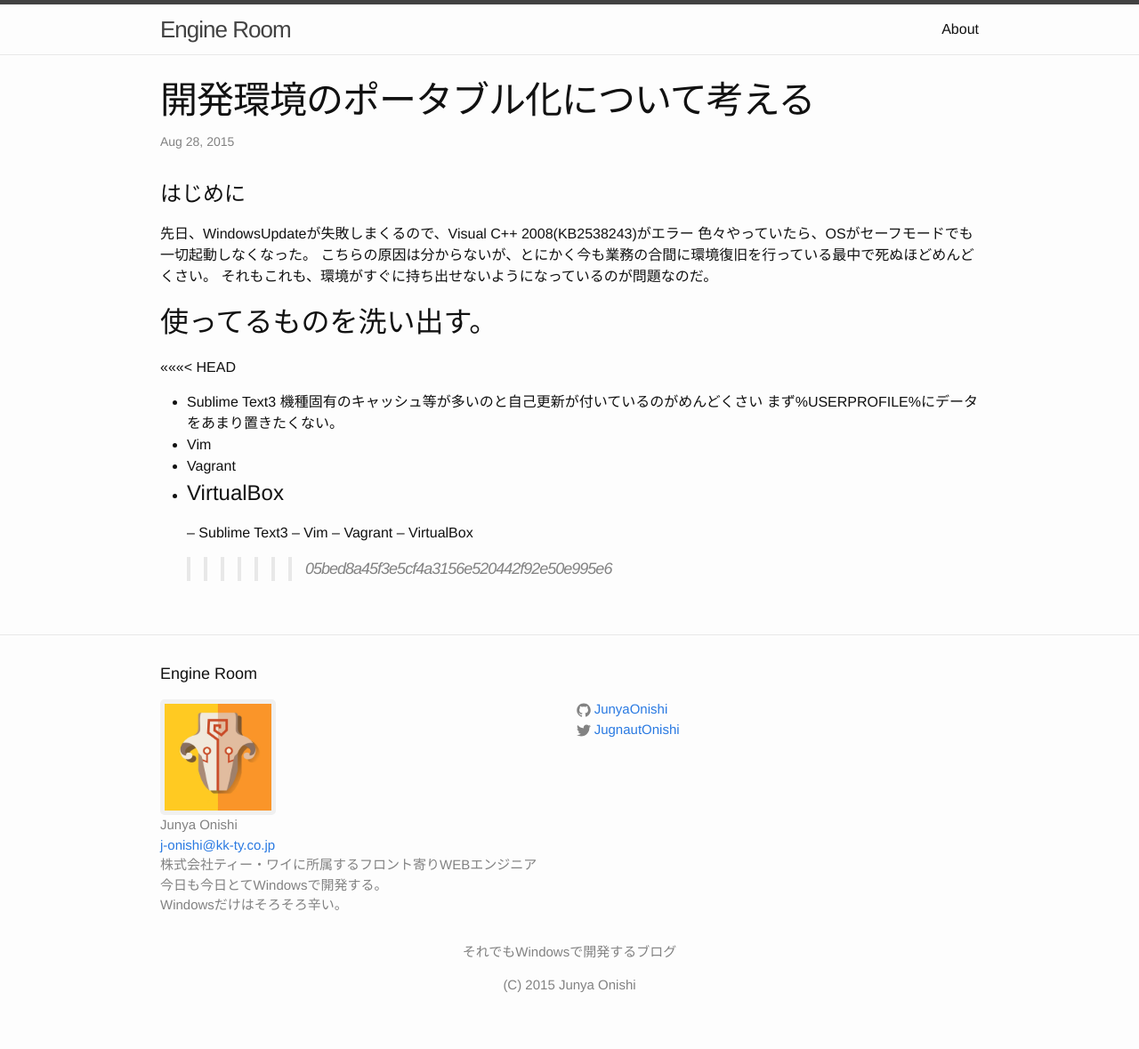
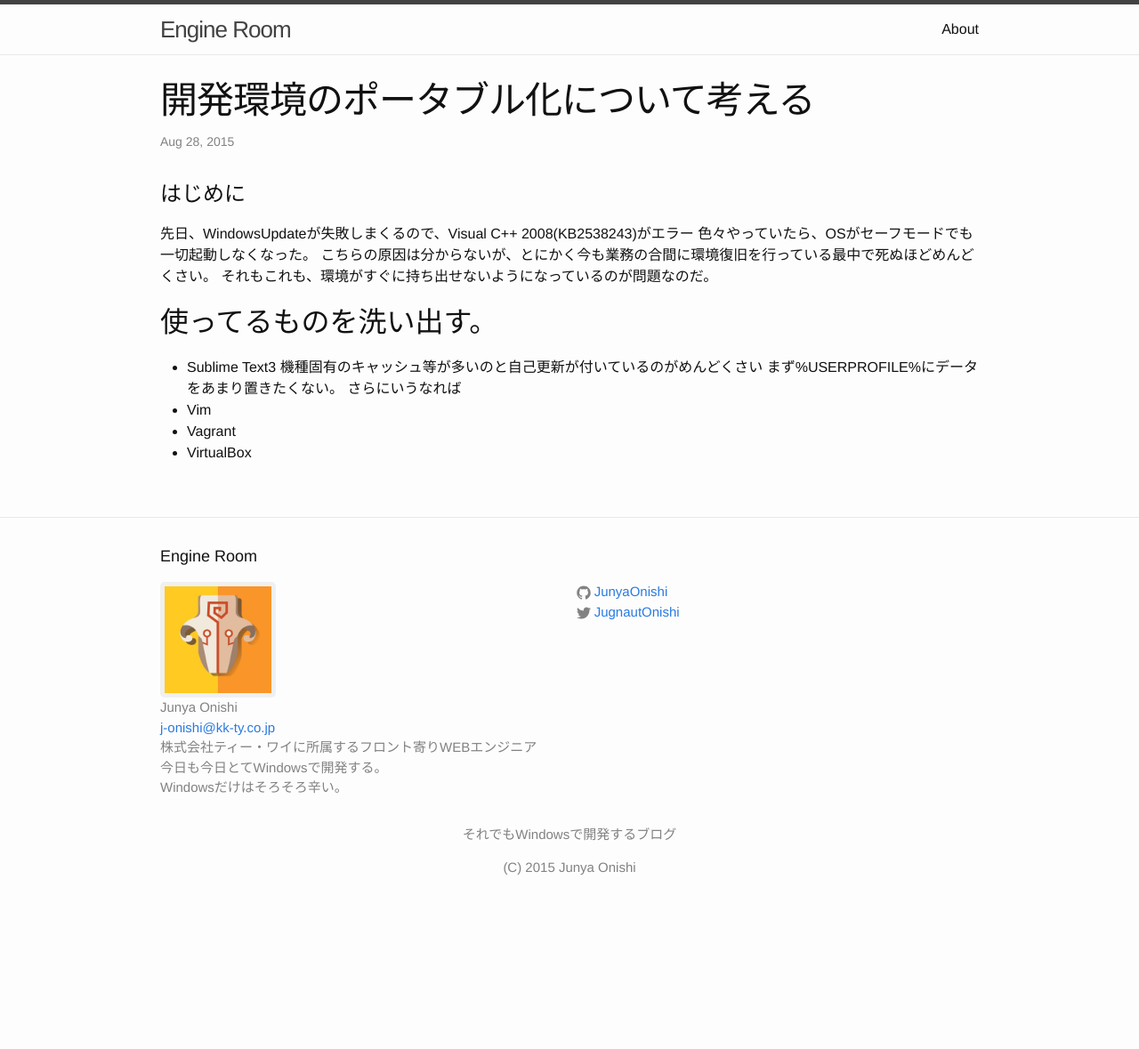
Before and after one commit to JunyaOnishi/JunyaOnishi.github.io, a Jekyll site: the page built from _posts/2015-08-28-Think-about-Portability-of-Develop-Enviroment.md, in a window 1280 px wide. Shown: the whole page at 89% size. Built offline with Jekyll 4.4.1, drawn with Linux system fonts in a browser that asks for light colours; after the commit the page ends 1047 px from its top, so only the background shows below that.

Commit message:
add Post

```diff
--- a/_posts/2015-08-28-Think-about-Portability-of-Develop-Enviroment.md
+++ b/_posts/2015-08-28-Think-about-Portability-of-Develop-Enviroment.md
@@ -14,16 +14,10 @@ categories: Tools
 
 ## 使ってるものを洗い出す。
 
-<<<<<<< HEAD
 - Sublime Text3
   機種固有のキャッシュ等が多いのと自己更新が付いているのがめんどくさい
   まず%USERPROFILE%にデータをあまり置きたくない。
+  さらにいうなれば
 - Vim
 - Vagrant
 - VirtualBox
-=======
--- Sublime Text3
--- Vim
--- Vagrant
--- VirtualBox
->>>>>>> 05bed8a45f3e5cf4a3156e520442f92e50e995e6
```
Also changed, not shown: _posts/2015-08-29-Grunt-to-Gulp.md (+0 -4 lines).
